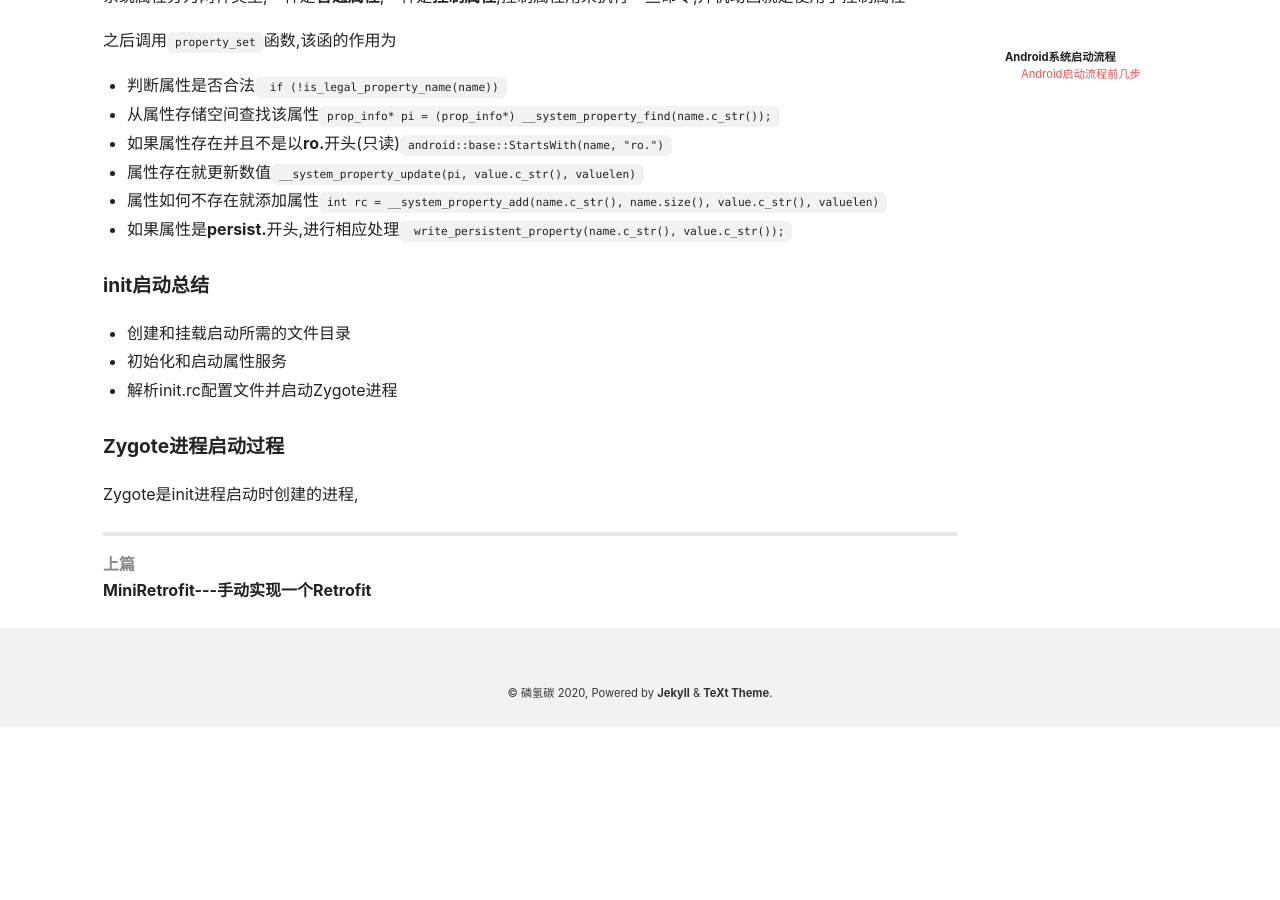
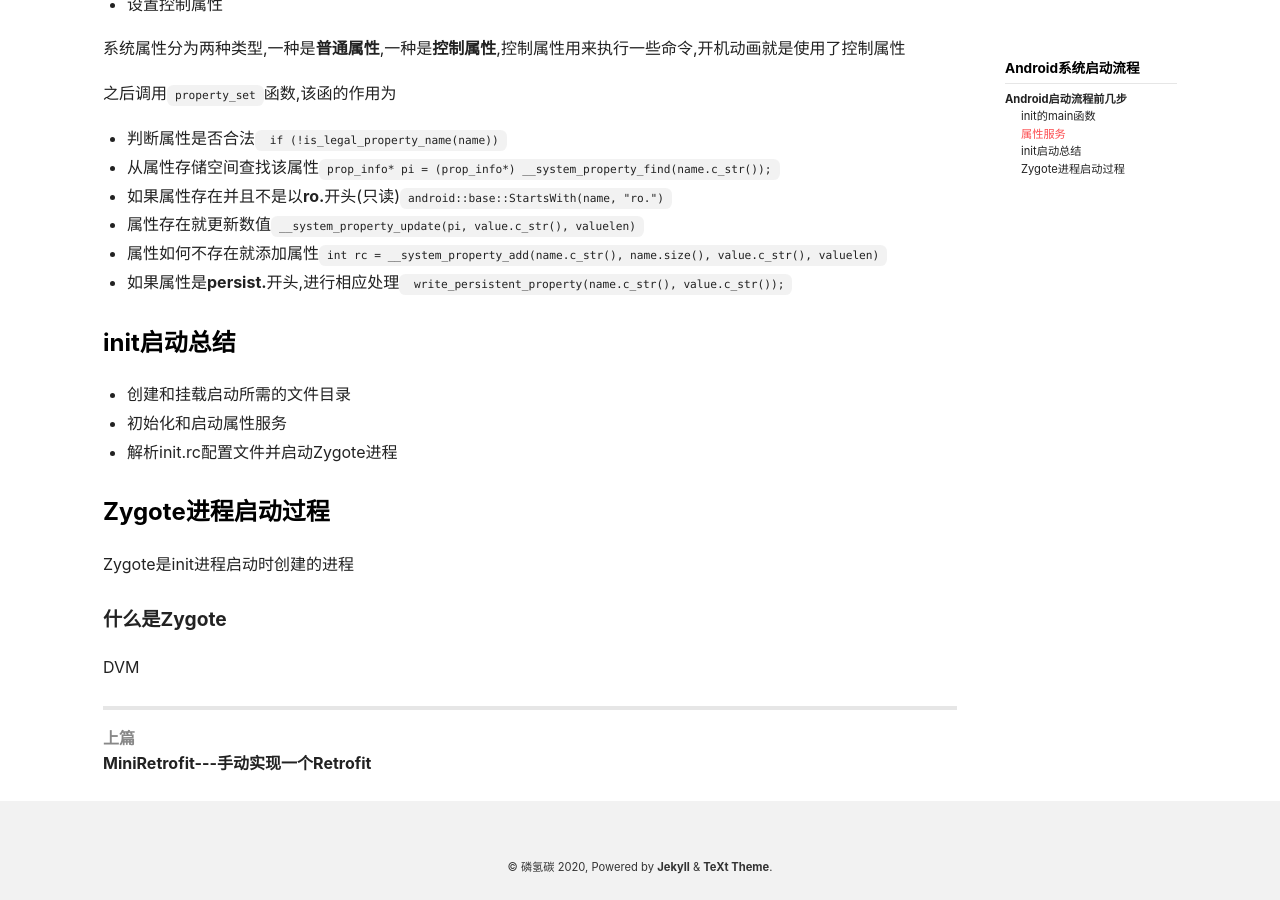
Before and after one commit to phcbest/phcbest.github.io, a Jekyll site: the page built from _posts/2022-07-29-Android问道--Android进阶解密读书笔记.md, in a window 1280 px wide and 900 px high, scrolled down 3415 px. Built offline with Jekyll 4.4.1, drawn with Linux system fonts in a browser that asks for light colours; nearby versions of some CDN libraries; before the commit the page ends 4142 px from its top, so only the background shows below that.

Commit message:
2022-08-03 22:21:20

```diff
--- a/_posts/2022-07-29-Android问道--Android进阶解密读书笔记.md
+++ b/_posts/2022-07-29-Android问道--Android进阶解密读书笔记.md
@@ -4,7 +4,7 @@ title: Android问道--Android进阶解密读书笔记
 tags: Android
 ---
 
-## Android系统启动流程
+# Android系统启动流程
 
 Android启动和Android的很多系统组件相关联,如应用启动流程,四大组件的原理,AMS,ClassLoager
 
@@ -12,7 +12,7 @@ Android启动和Android的很多系统组件相关联,如应用启动流程,四
 
 init进程是Android系统启动的一个关键步骤,有很多重大职责,init是多个源文件共同组成的,文件位于源码`system/core/init`
 
-### Android启动流程前几步
+## Android启动流程前几步
 
 1. 启动电源和系统启动
 
@@ -30,7 +30,7 @@ init进程是Android系统启动的一个关键步骤,有很多重大职责,init
 
    初始化和启动属性服务
 
-#### init的main函数
+### init的main函数
 
 位于`system/core/init/init.cpp`
 
@@ -41,7 +41,7 @@ init进程是Android系统启动的一个关键步骤,有很多重大职责,init
 - `start_property_servic`启动属性服务
 - `signal_handler_init`设置子信号处理函数,用来防止init进程的子进程变成僵尸进程,系统在子进程暂停和终止的时候发出**SIGCHLD**信号,*signal_handler_init*函数就是接收该信号的.如果init的子进程停止了,该函数还可以通过调用`handle_signal`函数来移除僵尸进程和保活
 
-##### 什么是init.rc
+#### 什么是init.rc
 
 是一个配置文件,由Android Init Language编写的脚本
 
@@ -114,7 +114,7 @@ service zygote /system/bin/app_process64 -Xzygote /system/bin --zygote --start-s
 
 
 
-#### 属性服务
+### 属性服务
 
 类似Windows平台上的注册表管理器,注册表的内容**使用键值对记录使用信息**,这样的话电脑重启后还能根据注册表记录进行**初始化工作**
 
@@ -159,12 +159,16 @@ init进程启动时会启动属性服务,并且给属性服务分配内存,用
 - 属性如何不存在就添加属性`int rc = __system_property_add(name.c_str(), name.size(), value.c_str(), valuelen)`
 - 如果属性是**persist.**开头,进行相应处理` write_persistent_property(name.c_str(), value.c_str());`
 
-#### init启动总结
+### init启动总结
 
 - 创建和挂载启动所需的文件目录
 - 初始化和启动属性服务
 - 解析init.rc配置文件并启动Zygote进程
 
-#### Zygote进程启动过程
+### Zygote进程启动过程
 
-Zygote是init进程启动时创建的进程,
+Zygote是init进程启动时创建的进程
+
+#### 什么是Zygote
+
+DVM
```
